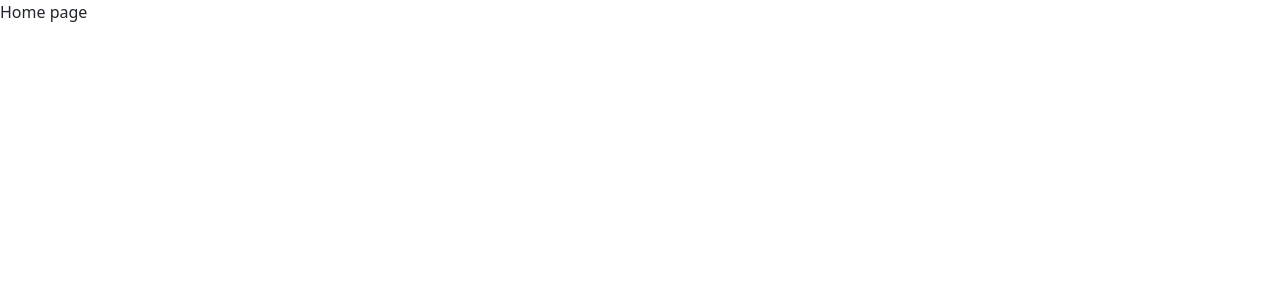
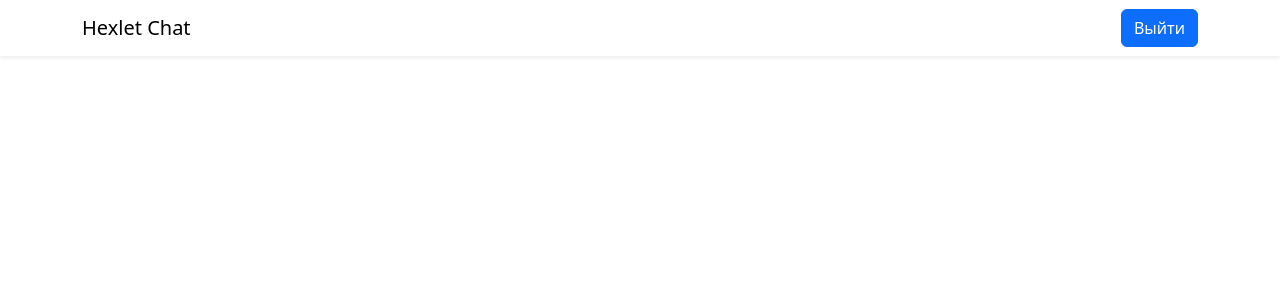
Before and after one commit to ShaganKonstantin/frontend-project-12, a React (Vite) app in the folder frontend/: page / in a window 1280 px wide. Shown: the top 300 px of the page. Built offline with nearby package versions, Linux system fonts and the light colour scheme; sample sign-in values are in the browser's storage.

Commit message:
added redirection to login if token is absent

```diff
--- a/frontend/src/App.jsx
+++ b/frontend/src/App.jsx
@@ -2,12 +2,17 @@ import { BrowserRouter, Routes, Route } from 'react-router-dom';
 import { PageNotFound } from './components/NotFound';
 import { AuthorizationForm } from './components/Form/AuthorizationForm.jsx';
 import { HomePage } from './components/HomePage/HomePage.jsx';
+import { ProtectedRoute } from './components/ProtectedRoute.jsx';
 
 function App() {
   return (
     <BrowserRouter>
       <Routes>
-        <Route path='/' element={<HomePage />}></Route>
+        <Route path='/' element={
+          <ProtectedRoute>
+            <HomePage />
+          </ProtectedRoute>
+        }></Route>
         <Route path='login' element={<AuthorizationForm />}/>
         <Route path='*' element={<PageNotFound />} />
       </Routes>
--- a/frontend/src/components/Form/AuthorizationForm.jsx
+++ b/frontend/src/components/Form/AuthorizationForm.jsx
@@ -1,4 +1,4 @@
-import React from "react";
+import React, { useEffect } from "react";
 import { SignupSchema } from './validation.js';
 import { useFormik } from 'formik';
 import { useLocation, useNavigate } from 'react-router-dom';
@@ -7,6 +7,14 @@ import axios from 'axios';
 export const AuthorizationForm = () => {
     const location = useLocation();
     const navigate = useNavigate();
+
+    useEffect(() => {
+        const token = localStorage.getItem('AuthorizationToken');
+        if(token) {
+            const { from } = location.state || {from: {pathname: '/'}}
+            navigate(from)
+        }
+    }, [location.state, navigate])
 
     const formik = useFormik({
         initialValues: {
--- a/frontend/src/components/Form/validation.js
+++ b/frontend/src/components/Form/validation.js
@@ -1,16 +1,10 @@
 import * as Yup from 'yup';
-
-const regx = {
-    username: /^[a-zA-Zа-яА-ЯёЁ\s-]{2,20}$/,
-    password: /^(?=.*[a-z])(?=.*[A-Z])(?=.*[0-9]).{8,}$/
-}
 
 export const SignupSchema = Yup.object().shape({
     username: Yup.string()
-        .matches(regx.username, "Имя пользователя должно содержать от 2 до 20 символов на кириллице или латинице.")
+        .min(5, "Логин должен содержать минимум 5 символов.")
         .required("Заполните поле."),
     password: Yup.string()
-        .max(32, "Длина пароля не должна превышать 32 символа.")
-        .matches(regx.password, "Пароль должен содержать хотя бы одну строчную букву, одну заглавную букву, одну цифру и иметь длину не менее 8 символов.")
+        .min(5, "Пароль должен содержать минимум 5 символов.")
         .required("Заполните поле.")
 })
--- a/frontend/src/components/HomePage/HomePage.jsx
+++ b/frontend/src/components/HomePage/HomePage.jsx
@@ -1,7 +1,26 @@
 import React from "react";
+import { useNavigate } from "react-router-dom";
 
 export const HomePage = () => {
+
+    const navigate = useNavigate();
+    const handleLogout = () => {
+        localStorage.removeItem('AuthorizationToken');
+        navigate('/login')
+    }
+
     return (
-        <div>Home page</div>
+        <div className="h-100">
+            <div className="h-100" id="chat">
+                <div className="d-flex flex-column h-100">
+                    <nav className="shadow-sm navbar navbar-expand-lg navbar-light bg-white">
+                        <div className="container">
+                            <a className="navbar-brand" href="/">Hexlet Chat</a>
+                            <button onClick={handleLogout} className="btn btn-primary" type="button">Выйти</button>
+                        </div>
+                    </nav>
+                </div>
+            </div>
+        </div>
     )
 }
--- /dev/null
+++ b/frontend/src/components/ProtectedRoute.jsx
@@ -0,0 +1,13 @@
+import React from "react";
+import { useLocation, Navigate } from "react-router-dom";
+
+export const ProtectedRoute = ({children}) => {
+    const location = useLocation();
+    const token = localStorage.getItem('AuthorizationToken');
+
+    if (!token) {
+        return <Navigate to="/login" state={{from: location}} replace/>
+    }
+
+    return children;
+}
```
